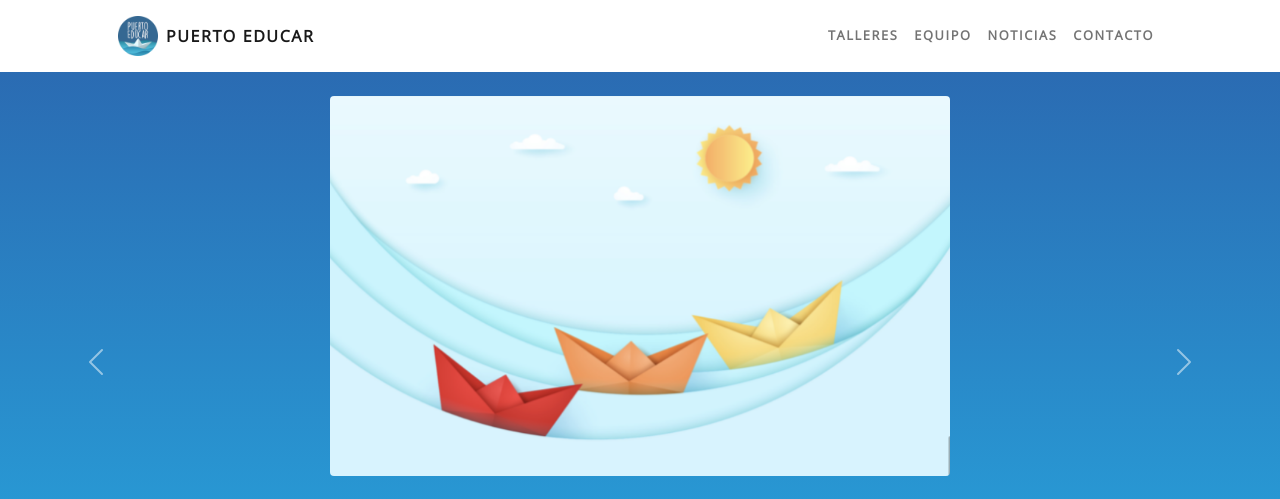
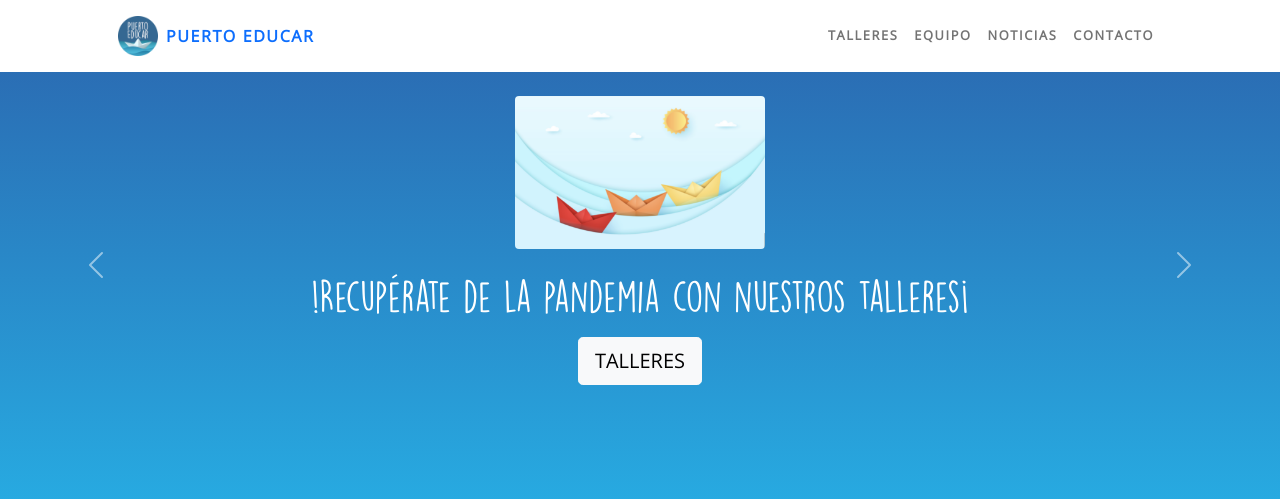
Before and after one commit to sbstn-jmnz/jam_prep, a Jekyll site: the page built from index.html, in a window 1280 px wide and 1400 px high. Shown: the top 499 px of the window. Built offline with Jekyll 4.4.1, drawn with Linux system fonts in a browser that asks for light colours; some of the changed text lies outside the part shown.

Commit message:
landing ready

```diff
--- a/_includes/carousel.html
+++ b/_includes/carousel.html
@@ -6,28 +6,29 @@
     <button type="button" data-bs-target="#carouselExampleCaptions" data-bs-slide-to="2" aria-label="Slide 3"></button>
   </div>
 
-  <div class="carousel-inner">
+  <div class="carousel-inner" style="width:100%; height: 450px !important;">
 
     <div class="carousel-item active pt-5">
       <div class="container pt-5">
-        <img src="/assets/img/{{ page.image }}" alt="" class="img-fluid">
+        <img src="/assets/img/{{ page.image }}" alt="" class="img-fluid" style="max-width: 250px;">
         <h2 class="masthead-subheading mb-0">{{ page.subtitle }}</h2>
+        <a href="/talleres" class="btn btn-light btn-lg mt-3">TALLERES</a>
       </div>
     </div>
 
     <div class="carousel-item pt-5">
       <div class="container pt-5">
-        <img src="/assets/img/navegando_juntos.png" alt="" class="img-fluid rounded" style="max-height: 380px">
+        <img src="/assets/img/navegando_juntos.png" alt="" class="img-fluid rounded" style="max-width: 250px">
         <h2 class="mb-0 pt-4 fs-1">!Recupérate de la pandemia con nuestros talleres¡</h2>
-        <a href="/talleres" class="btn btn-light btn-lg mt-5">Talleres</a>
+        <a href="/talleres" class="btn btn-light btn-lg mt-3">TALLERES</a>
       </div>
     </div>
 
     <div class="carousel-item pt-5">
       <div class="container pt-5">
-        <img src="/assets/img/avión.png" class="img-fluid rounded" alt="...">
-          <h2 class="mb-0 pt-4 fs-1">Adelántante a Marzo</h2>
-          <p class="fs-3">Todos nuestros talleres con descuento antes del 15 de marzo</p>
+        <img src="/assets/img/avión.png" class="img-fluid rounded" alt="..." style="max-width: 150px">
+          <p class="fs-4">Todos nuestros talleres con <span class="text-warning"> descuento</span> antes del 15 de marzo</p>
+          <a href="/talleres" class="btn btn-light btn-lg mt-3">TALLERES</a>
       </div>
     </div>
 
--- a/_includes/footer.html
+++ b/_includes/footer.html
@@ -1,6 +1,6 @@
  <!-- Footer-->
- <footer class="py-5 bg-black">
+ <footer class="py-5 bg-primary">
   <div class="container px-5">
-    <p class="m-0 text-center text-white small">Copyright &copy; Boolean 2021</p>
+    <p class="m-0 text-center text-white small">Copyright &copy; Puerto Educar 2022</p>
   </div>
 </footer>
--- a/_includes/navbar.html
+++ b/_includes/navbar.html
@@ -1,7 +1,7 @@
 <nav class="navbar navbar-expand-lg navbar-light text-white navbar-custom bg-white fixed-top">
   <div class="container px-5">
     <img src="/assets/img/logo.png" alt="" width="40" height="40">
-      <a class="navbar-brand ps-2" href="/">PUERTO EDUCAR</a>
+      <a class="navbar-brand ps-2 text-primary" href="/">PUERTO EDUCAR</a>
       <button class="navbar-toggler" type="button" data-bs-toggle="collapse" data-bs-target="#navbarResponsive" aria-controls="navbarResponsive" aria-expanded="false" aria-label="Toggle navigation"><span class="navbar-toggler-icon"></span></button>
       <div class="collapse navbar-collapse" id="navbarResponsive">
           <ul class="navbar-nav ms-auto">
--- a/_sass/main.scss
+++ b/_sass/main.scss
@@ -110,7 +110,7 @@
   color: #FFF;
   border-radius: 50px;
   text-align: center;
-  font-size: 30px;
+  font-size: 34px;
   box-shadow: 2px 2px 3px #999;
   z-index: 100;
 }
--- a/index.html
+++ b/index.html
@@ -13,7 +13,6 @@
           <div class="p-5"><img class="img-fluid rounded-circle" src="/assets/img/kids.png" alt="..." /></div>
         </div>
         <div class="col-lg-6">
-          <div class="p-5">
           <h2 class="display-4">¿Qué hacemos?</h2>
           <p class="fs-5">El propósito principal de Puerto Educar es realizar talleres terapéuticos para niños/as y sus familias con el fin de
           ofrecer la oportunidad de avanzar en su crecimiento personal y contribuir a su bienestar emocional. Hemos visto como el
@@ -22,22 +21,19 @@
         </div>
       </div>
     </div>
-    </div>
   </section>
 
   <section>
-    <div class="container px-5">
+    <div class="container px-5 py-3">
       <div class="row gx-5 align-items-center" role="button" dissabled>
-        <div class="col-lg-6">
-          <div class="p-5">
+        <div class="col-lg-6 order-sm-first order-last">
           <h2 class="display-4">¿Quiénes somos?</h2>
           <p class="fs-5">Somos un equipo multidisciplinario que busca promover una mirada inclusiva y contenedora hacia las personas frente a las distintas necesidades educativas, afectivas y sociales que se presentan a lo largo de su desarrollo vital.
             Compartimos un enfoque multidimensional de la persona, preocupándonos de cuidar el bienestar físico y emocional del ser humano.</p>
             <a href="/equipo" class="fs-2">¡Conócenos!</a>
           </div>
-        </div>
-        <div class="col-lg-6">
-          <div class="p-5"><img class="img-fluid rounded" src="/assets/img/educadoras_round.jpg" alt="..." /></div>
+          <div class="col-lg-6 py-3">
+            <img class="img-fluid rounded" src="/assets/img/educadoras_round.jpg" alt="..." />
           </div>
       </div>
     </div>
```
Also changed, not shown: pages/workshops.html (+3 -7 lines), 5 other files. Lines whose indentation alone changed are shown as unchanged.
